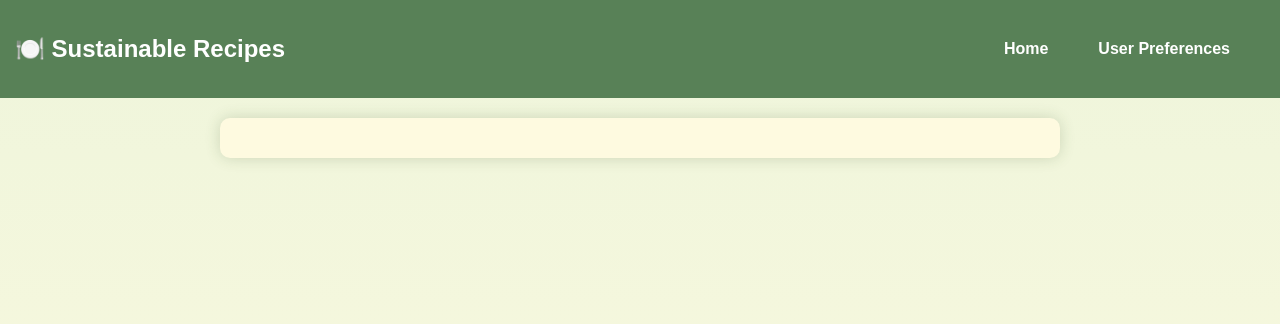
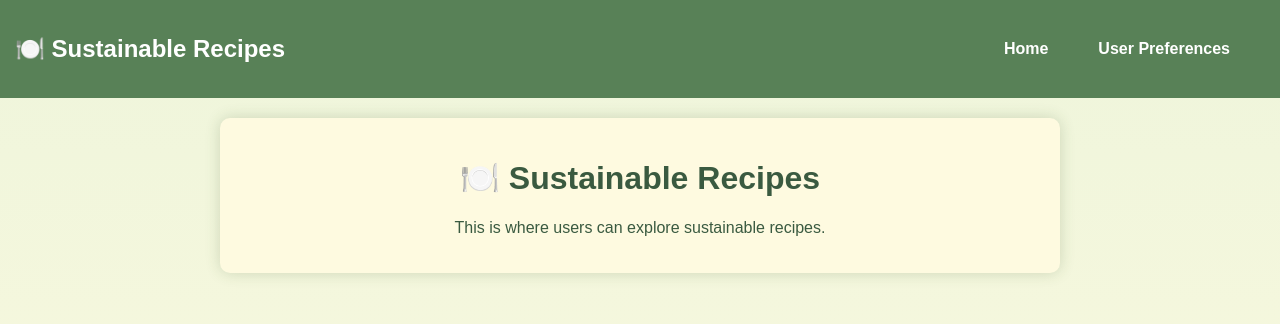
Before and after one commit to calvinlchen/sustainable-recipe-chatbot, a React (Create React App) app in the folder frontend/: page /recipes in a window 1280 px wide. Shown: the top 324 px of the page. Built offline with nearby package versions, Linux system fonts and the light colour scheme.

Commit message:
Starting recipe redirect page

```diff
--- a/frontend/src/App.js
+++ b/frontend/src/App.js
@@ -2,6 +2,7 @@ import React from "react";
 import { BrowserRouter as Router, Routes, Route, Link } from "react-router-dom";
 import Home from "./pages/Home";
 import UserPref from "./pages/UserPref";
+import Recipes from "./pages/Recipes";
 
 export default function App() {
   return (
@@ -13,10 +14,12 @@ export default function App() {
           <li><Link to="/userpreferences">User Preferences</Link></li>
         </ul>
       </nav>
+
       <div className="container">
         <Routes>
           <Route path="/" element={<Home />} />
           <Route path="/userpreferences" element={<UserPref />} />
+          <Route path="/recipes" element={<Recipes />} /> {/* ✅ Added Recipes route */}
         </Routes>
       </div>
     </Router>
--- /dev/null
+++ b/frontend/src/pages/Recipes.js
@@ -0,0 +1,10 @@
+import React from "react";
+export default function Recipes()
+{
+    return (
+        <div className="page">
+        <h1>🍽️ Sustainable Recipes</h1>
+        <p>This is where users can explore sustainable recipes.</p>
+        </div>
+    );
+}
--- a/frontend/src/pages/UserPref.js
+++ b/frontend/src/pages/UserPref.js
@@ -1,4 +1,5 @@
 import React, { useState } from "react";
+import { useNavigate } from "react-router-dom";
 
 export default function UserPref() {
   const [dietChoice, setDietChoice] = useState("");
@@ -7,13 +8,15 @@ const [dietChoice, setDietChoice] = useState("");
   const [dietGoal, setDietGoal] = useState("");
   const [responseMessage, setResponseMessage] = useState("");
 
+  const navigate = useNavigate();
+
   const handleRestrictionChange = (e) => {
-    const value = Array.from(e.target.selectedOptions, option => option.value);
+    const value = Array.from(e.target.selectedOptions, (option) => option.value);
     setDietRestrictions(value);
   };
 
   const handleSubmit = async (e) => {
-    e.preventDefault(); // Prevent page reload
+    e.preventDefault();
 
     const userPreferences = {
         dietChoice,
@@ -25,20 +28,22 @@ const [dietChoice, setDietChoice] = useState("");
     try {
         const response = await fetch("http://localhost:5001/api/generate-recipe", {
             method: "POST",
-        headers: {
-          "Content-Type": "application/json",
-        },
+            headers: { "Content-Type": "application/json" },
             body: JSON.stringify(userPreferences),
         });
 
         const data = await response.json();
         console.log("Response from backend:", data);
-      setResponseMessage(`Response: ${data.message}`); // Show response message on screen
+
+        if (data.message === "Recipe generated successfully!") {
+            navigate("/recipes", { state: { recipeData: data.data } }); // ✅ Fixed case
+        }
+
     } catch (error) {
         console.error("Error submitting preferences:", error);
-      setResponseMessage("Error: Unable to connect to backend.");
     }
 };
+
 
   return (
     <div className="page">
@@ -46,7 +51,6 @@ return (
       <p>Fill out the form below to set your preferences.</p>
 
       <form className="form" onSubmit={handleSubmit}>
-
         <label>Budget:</label>
         <select value={budget} onChange={(e) => setBudget(e.target.value)}>
           <option value="">None</option>
@@ -63,7 +67,6 @@ return (
           <option value="Lose Weight">Lose Weight</option>
         </select>
 
-        {/* Lifestyle Diet Choice (Single Select) */}
         <label>Dietary Choice:</label>
         <select value={dietChoice} onChange={(e) => setDietChoice(e.target.value)}>
           <option value="">None</option>
@@ -74,7 +77,6 @@ return (
           <option value="paleo">Paleo</option>
         </select>
 
-        {/*Dietary Restrictions (Multi-Select) */}
         <label>Dietary Restrictions (Select multiple):</label>
         <select multiple value={dietRestrictions} onChange={handleRestrictionChange}>
           <option value="gluten-free">Gluten-Free</option>
@@ -84,7 +86,6 @@ return (
           <option value="kosher">Kosher</option>
         </select>
 
-        {/*Display Selected Choices */}
         <p><strong>Selected Budget:</strong> {budget || "None"}</p>
         <p><strong>Selected Goal:</strong> {dietGoal || "None"}</p>
         <p><strong>Selected Diet:</strong> {dietChoice || "None"}</p>
@@ -92,6 +93,7 @@ return (
 
         <button type="submit">Submit</button>
       </form>
+
       {responseMessage && <p>{responseMessage}</p>}
     </div>
   );
```
Lines whose indentation alone changed are shown as unchanged.
